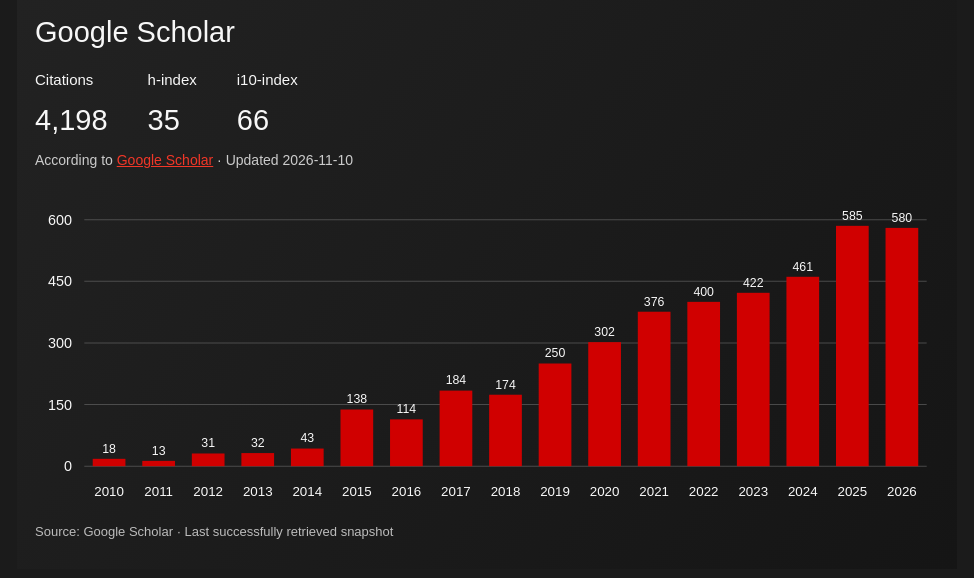
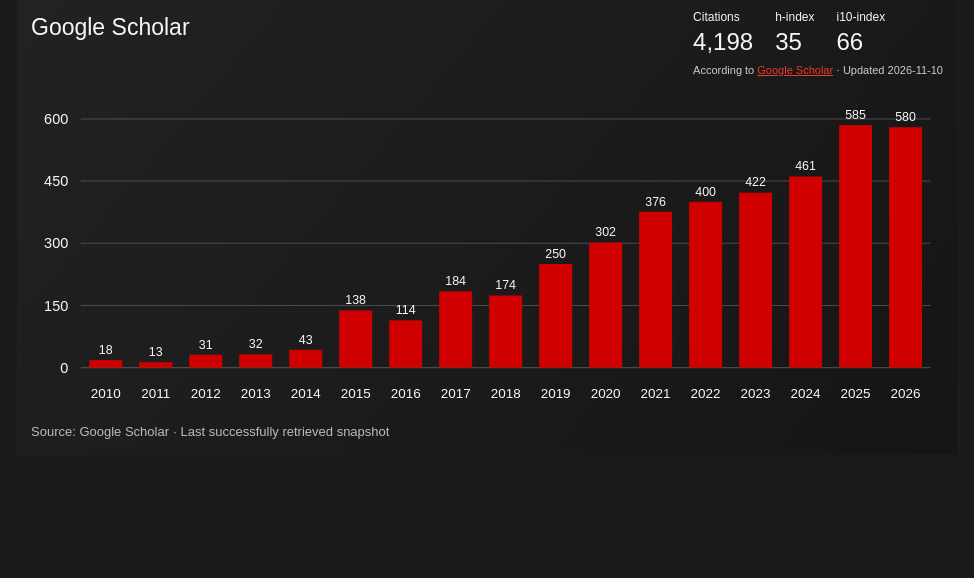
Before and after one commit to vdo6/google-scholar-widget, a plain HTML site: page index.html in a window 1280 px wide. Shown: the whole page, without its empty margins (153-1127 px from the left). Drawn offline with Linux system fonts and the light colour scheme.

Commit message:
Refactor Google Scholar layout to use CSS grid

```diff
--- a/index.html
+++ b/index.html
@@ -5,74 +5,83 @@
 
 /* Compact Google Scholar header */
 
-<div style="
-  display:flex !important;
-  flex-direction:row !important;
-  justify-content:space-between !important;
-  align-items:center !important;
-  flex-wrap:wrap;
-  gap:15px;
-  width:100%;
-  box-sizing:border-box;
-  background:#202020;
-  color:white;
-  padding:8px 12px;
-  font-family:Arial,sans-serif;">
+/* Compact horizontal layout */
 
-  <!-- LEFT: Title -->
-  <div style="
-    font-size:23px;
-    font-weight:400;
-    line-height:1.2;
-    white-space:nowrap;">
-    Google Scholar
-  </div>
+.scholar {
+  display: grid;
+  grid-template-columns: 1fr auto;
+  column-gap: 20px;
+  row-gap: 4px;
+  align-items: start;
+  padding: 10px 14px 16px;
+}
 
-  <!-- RIGHT: Statistics -->
-  <div style="
-    display:flex !important;
-    flex-direction:column !important;
-    gap:8px;
-    margin-left:auto;">
+.scholar h2 {
+  grid-column: 1;
+  grid-row: 1 / 3;
+  font-size: 23px;
+  line-height: 1.2;
+  margin: 4px 0 0;
+}
 
-    <div style="
-      display:flex !important;
-      flex-direction:row !important;
-      gap:22px;">
+.scholar .metrics {
+  grid-column: 2;
+  grid-row: 1;
+  display: flex;
+  gap: 22px;
+  margin: 0;
+}
 
-      <div>
-        <div style="font-size:12px;">Citations</div>
-        <div id="pd-citations"
-             style="font-size:24px;margin-top:5px;">
-          —
-        </div>
-      </div>
+.scholar .metric-label {
+  font-size: 12px;
+  line-height: 1.2;
+  margin-bottom: 5px;
+}
 
-      <div>
-        <div style="font-size:12px;">h-index</div>
-        <div id="pd-hindex"
-             style="font-size:24px;margin-top:5px;">
-          —
-        </div>
-      </div>
+.scholar .metric-value {
+  font-size: 24px;
+  line-height: 1.1;
+}
 
-      <div>
-        <div style="font-size:12px;">i10-index</div>
-        <div id="pd-i10index"
-             style="font-size:24px;margin-top:5px;">
-          —
-        </div>
-      </div>
+.scholar .source {
+  grid-column: 2;
+  grid-row: 2;
+  font-size: 11px;
+  line-height: 1.2;
+  margin: 4px 0 0;
+}
 
-    </div>
+.scholar .scroll,
+.scholar .note {
+  grid-column: 1 / -1;
+}
 
-    <div id="pd-updated"
-         style="font-size:11px;white-space:nowrap;">
-      According to Google Scholar
-    </div>
+.scholar .scroll {
+  margin-top: 12px;
+}
 
-  </div>
-</div>
+.scholar .note {
+  margin-top: 6px;
+}
+
+/* Small screens */
+@media (max-width: 600px) {
+  .scholar {
+    grid-template-columns: 1fr;
+  }
+
+  .scholar h2,
+  .scholar .metrics,
+  .scholar .source {
+    grid-column: 1;
+    grid-row: auto;
+  }
+
+  .scholar .metrics {
+    gap: 20px;
+  }
+}
+
 
 </style></head>
 <body><section class="scholar" aria-labelledby="title"><h2 id="title">Google Scholar</h2><div class="metrics"><div><span class="metric-label">Citations</span><span class="metric-value" id="citations">—</span></div><div><span class="metric-label">h-index</span><span class="metric-value" id="hindex">—</span></div><div><span class="metric-label">i10-index</span><span class="metric-value" id="i10index">—</span></div></div><p class="source">According to <a href="https://scholar.google.com/citations?user=Xa97hl4AAAAJ&amp;hl=en" target="_blank" rel="noopener noreferrer">Google Scholar</a> · <span id="updated">Awaiting first successful update</span></p><div class="scroll"><svg id="chart" role="img" aria-label="Annual citations chart" viewBox="0 0 880 310" preserveAspectRatio="xMidYMid meet"><text x="20" y="90" font-size="16">Annual citation data unavailable until first update</text></svg></div><p class="note" id="status">The chart uses the last successfully retrieved values, not live requests to Google Scholar.</p></section>
```
